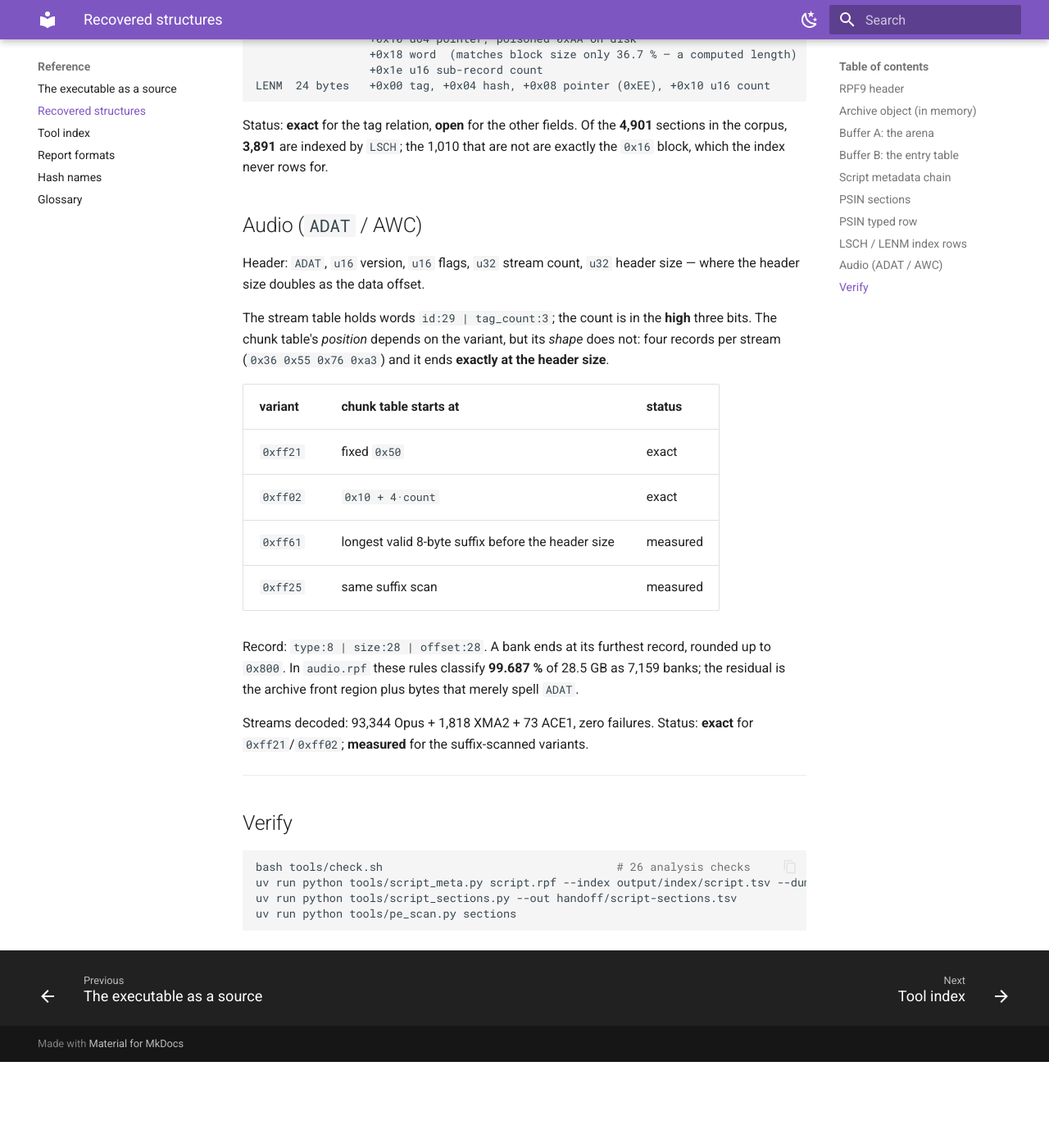
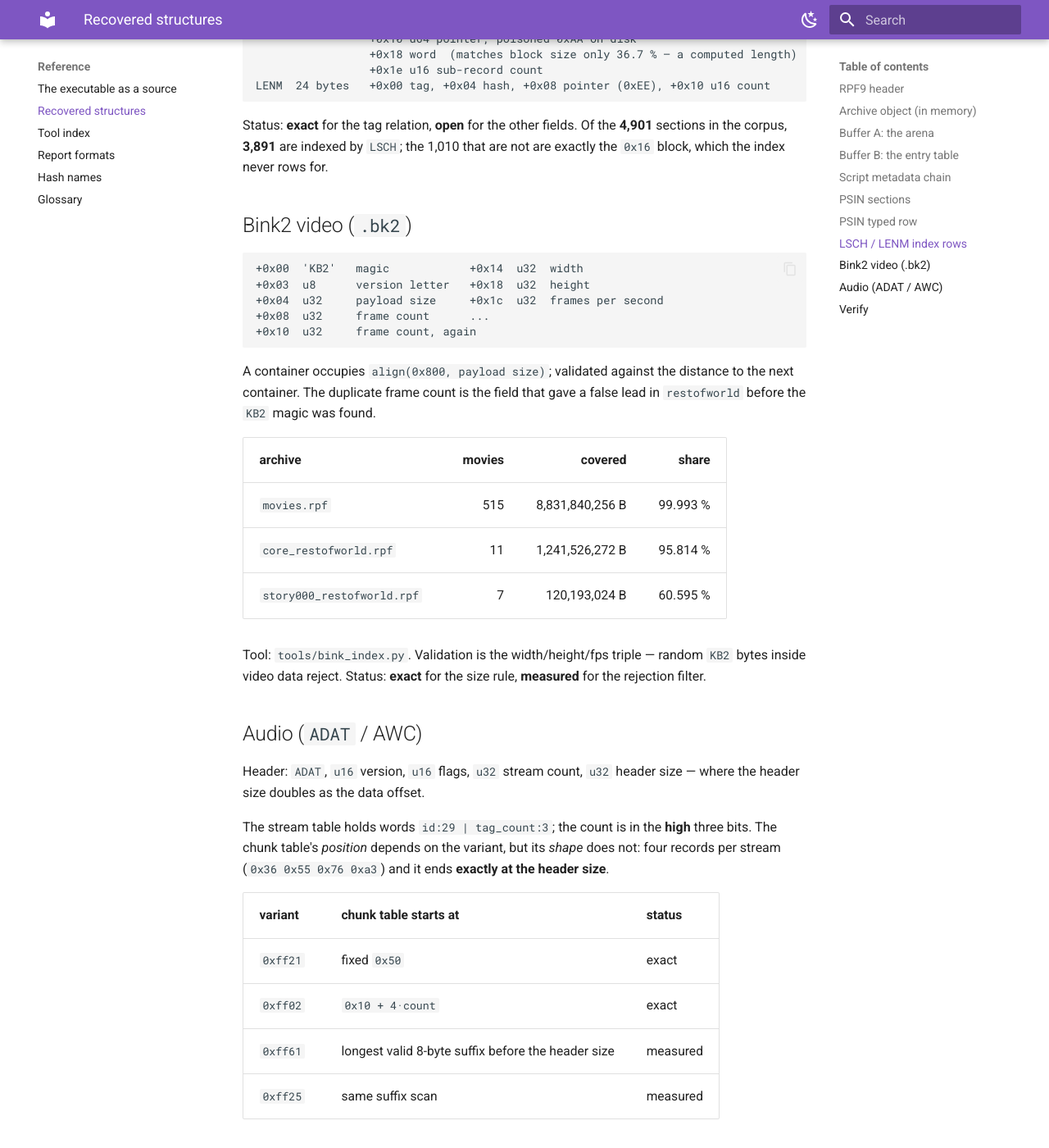
Before and after one commit to lynxnathan/rage-tools-vi, an MkDocs documentation site: the page built from docs/reference/structures.md, in a window 1280 px wide and 1400 px high, scrolled down 5029 px. Shown: the whole window at 82% size. Built offline with MkDocs 1.6.1 and Material for MkDocs 9.7.7, drawn with Linux system fonts in a browser that asks for light colours; before the commit the page ends 6324 px from its top, so only the background shows below that.

Commit message:
docs: Bink2 container in the structures catalogue

````diff
--- a/docs/reference/structures.md
+++ b/docs/reference/structures.md
@@ -163,6 +163,30 @@ Status: **exact** for the tag relation, **open** for the other fields. Of the
 **4,901** sections in the corpus, **3,891** are indexed by `LSCH`; the 1,010 that
 are not are exactly the `0x16` block, which the index never rows for.
 
+## Bink2 video (`.bk2`)
+
+```
++0x00  'KB2'   magic            +0x14  u32  width
++0x03  u8      version letter   +0x18  u32  height
++0x04  u32     payload size     +0x1c  u32  frames per second
++0x08  u32     frame count      ...
++0x10  u32     frame count, again
+```
+
+A container occupies `align(0x800, payload size)`; validated against the distance to the
+next container. The duplicate frame count is the field that gave a false lead in
+`restofworld` before the `KB2` magic was found.
+
+| archive | movies | covered | share |
+| --- | ---: | ---: | ---: |
+| `movies.rpf` | 515 | 8,831,840,256 B | 99.993 % |
+| `core_restofworld.rpf` | 11 | 1,241,526,272 B | 95.814 % |
+| `story000_restofworld.rpf` | 7 | 120,193,024 B | 60.595 % |
+
+Tool: `tools/bink_index.py`. Validation is the width/height/fps triple — random `KB2`
+bytes inside video data reject. Status: **exact** for the size rule, **measured** for the
+rejection filter.
+
 ## Audio (`ADAT` / AWC)
 
 Header: `ADAT`, `u16` version, `u16` flags, `u32` stream count, `u32` header size —
````
